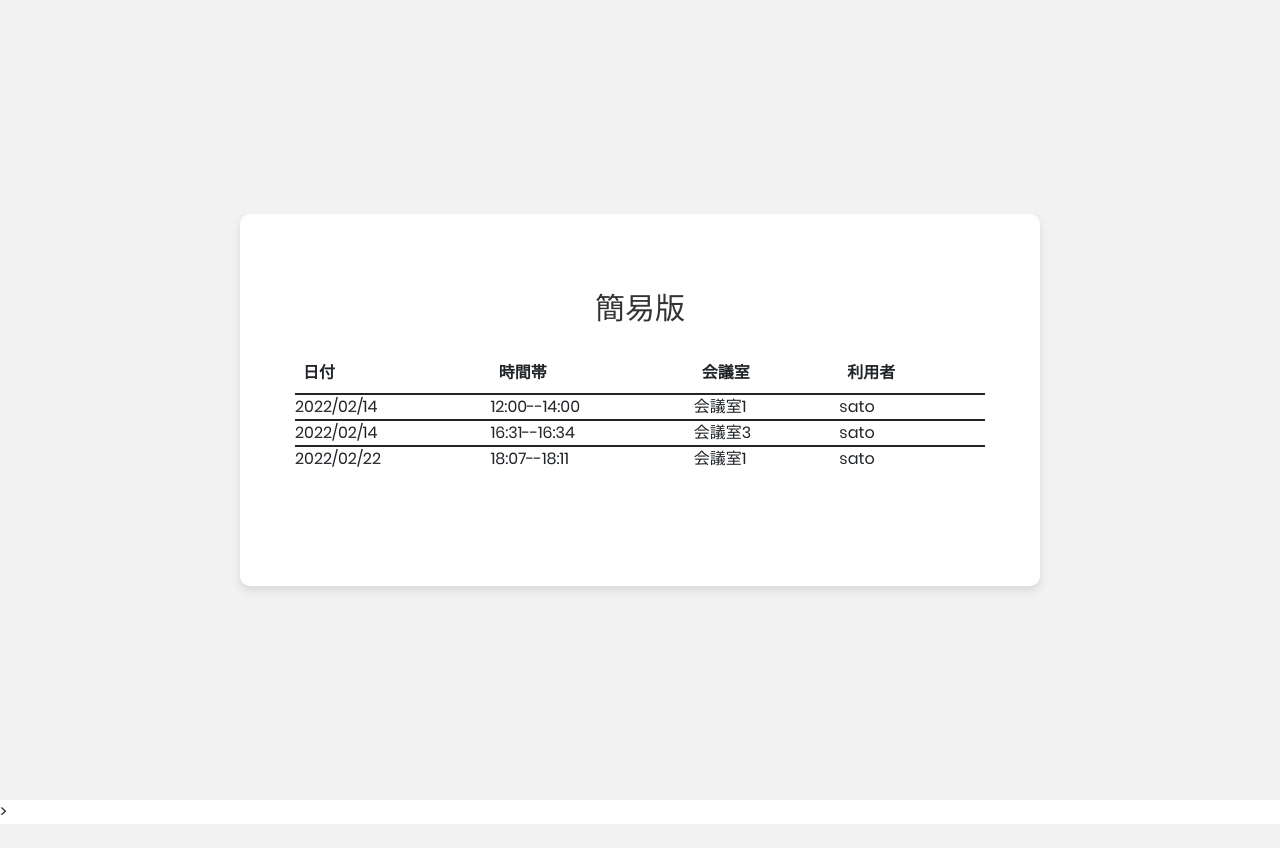
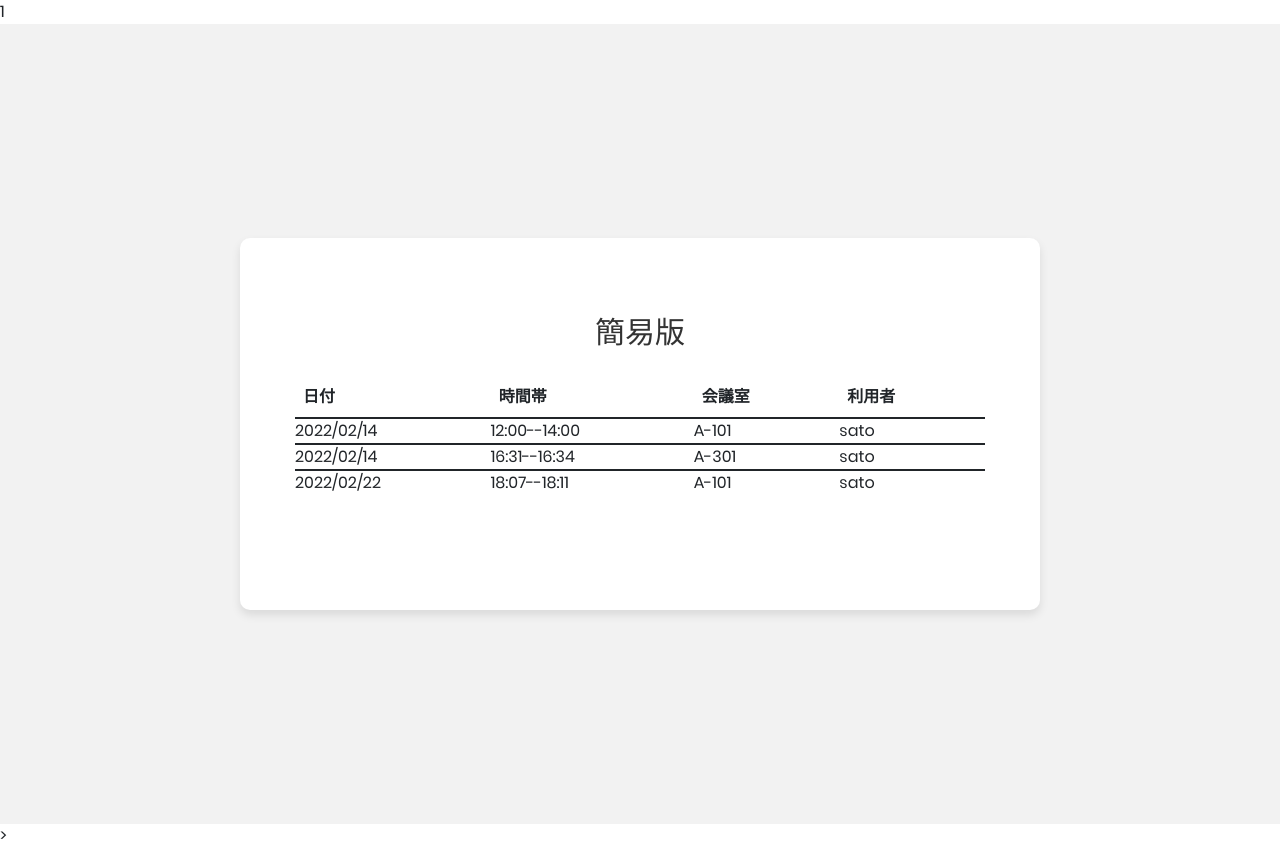
Before and after one commit to T1-2022/yoyaku, a Flask app: page /main/simple in a window 1280 px wide. Before the commit the page ends 824 px from the top, so only its background shows below. Run offline with Flask 2, Linux system fonts and the light colour scheme; data comes from the database, SQL or seed files in the repository.

Commit message:
簡易版の修正

```diff
--- a/app/templates/calendar/calendar_simple.html
+++ b/app/templates/calendar/calendar_simple.html
@@ -9,6 +9,11 @@
 <script type="text/javascript">
     let yoyaku = {{ reserves | tojson }}
 
+</script>
+    <div id="div0"></div>
+<script>
+    var doc0= document.getElementById("div0");
+    doc0.innerHTML= yoyaku[0][2];
 </script>
     <div class="limiter">
         <div class="container-simple">
@@ -60,7 +65,15 @@
                                 }
                                 //会議室
                                 else if(j==2){
-                                    td.innerHTML = "会議室"+yoyaku[i][2];
+                                    if(yoyaku[i][2]==1){
+                                        td.innerHTML = "A-101";
+                                    }
+                                    else if(yoyaku[i][2]==2){
+                                        td.innerHTML = "A-201";
+                                    }
+                                    else if(yoyaku[i][2]==3){
+                                        td.innerHTML = "A-301";
+                                    }
                                 }
                                 //利用者
                                 else if(j==3){
```
